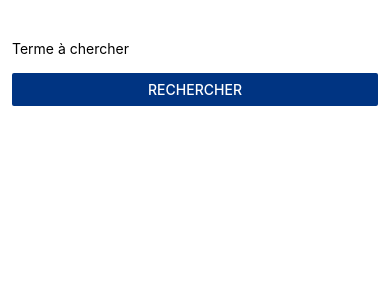
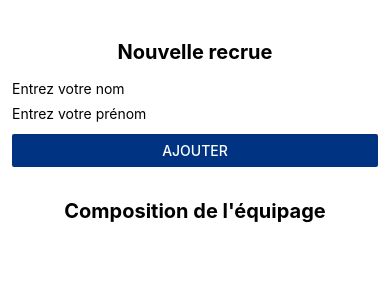
Before and after one commit to nicofrenchy/univ-mobile_22-23, a React Native app in the folder repo-code/: screen / in a window 390 px wide. Shown: the top 300 px of the page. Built offline with nearby package versions, Linux system fonts and the light colour scheme.

Commit message:
Add V0.3

```diff
--- a/repo-code/App.js
+++ b/repo-code/App.js
@@ -7,7 +7,7 @@ import Test from "./src/components/Test";
 export default function App() {
   return (
     <View style={styles.container}>
-      <Search />
+      <Test />
       <StatusBar style="auto" />
     </View>
   );
--- a/repo-code/src/components/Test.js
+++ b/repo-code/src/components/Test.js
@@ -1,16 +1,47 @@
 import React from "react";
-import { View, TextInput, Text, Button } from "react-native";
+import { View, TextInput, Text, Button, StyleSheet } from "react-native";
+
+import Colors from "../definitions/Colors";
 
 const Test = () => {
   return (
-    <View>
-      <Text>Nouvelle recrue</Text>
-      <TextInput placeholder="Entrez votre nom" />
-      <TextInput placeholder="Entrez votre prénom" />
-      <Button title="Ajouter" onPress={() => {}} />
-      <Text>Composition de l'équipage :</Text>
+    <View style={styles.container}>
+      <View style={styles.subContainer}>
+        <Text style={styles.title}>Nouvelle recrue</Text>
+        <TextInput placeholder="Entrez votre nom" style={styles.form} />
+        <TextInput
+          placeholder="Entrez votre prénom"
+          style={[styles.form, { marginBottom: 12 }]}
+        />
+        <Button
+          title="Ajouter"
+          color={Colors.primary_blue}
+          onPress={() => {}}
+        />
+      </View>
+      <View style={styles.subContainer}>
+        <Text style={styles.title}>Composition de l'équipage</Text>
+      </View>
     </View>
   );
 };
 
 export default Test;
+
+const styles = StyleSheet.create({
+  container: {
+    marginHorizontal: 12,
+  },
+  subContainer: {
+    paddingVertical: 16,
+  },
+  title: {
+    alignSelf: "center",
+    fontSize: 20,
+    fontWeight: "bold",
+    marginBottom: 16,
+  },
+  form: {
+    marginBottom: 8,
+  },
+});
```
Also changed, not shown: 22 other files (tests, documents, lock files or other folders).
